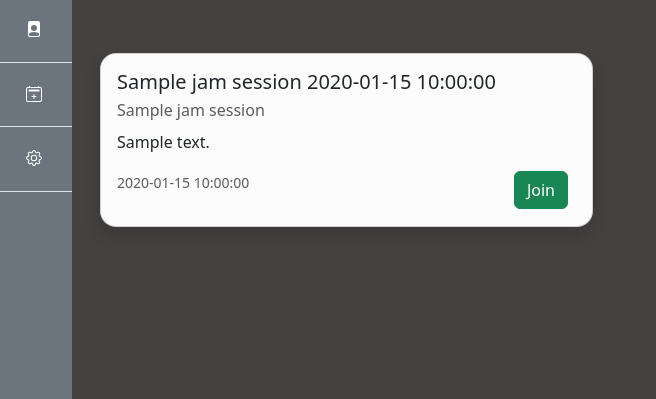
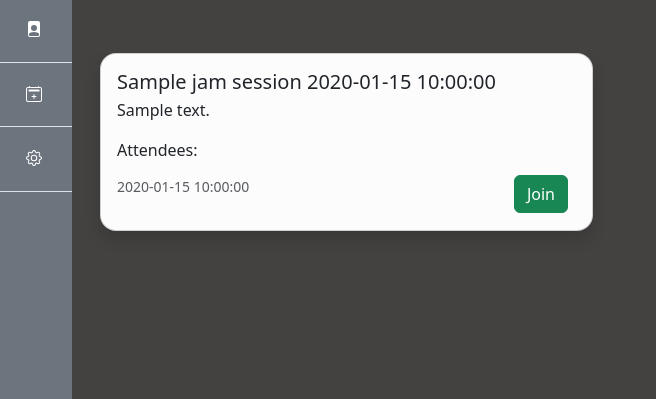
Before and after one commit to RiffRoom/Final-project-ORG_REP, a Flask app: template blueprints/jam_session/templates/jam_sessions.html in a window 1280 px wide; the page is wider, and only the part inside the window is pictured. Shown: the part 92-491 px from the top of that part, without its empty margins (0-656 px from the left). Run offline with Flask 3, Linux system fonts and the light colour scheme; tables that the repository leaves empty hold one stand-in row (values such as "Sample post"); the template is opened without the code that fills it: values that come from a table or form of the project are taken from there, most other values are stand-ins (such as "Sample title", 1, 10 or a date in 2020); some libraries are stand-ins or nearby versions.

Commit message:
Can view and delete a session you have posted

```diff
--- a/blueprints/jam_session/templates/jam_sessions.html
+++ b/blueprints/jam_session/templates/jam_sessions.html
@@ -20,10 +20,11 @@
                 <div class="card bg-light-subtle rounded-4 shadow mb-3 test">
                     <div class="card-body">
                         <h5 class="card-title">{{ jam_session.title}} {% if date_str %} {{date_str}} {% endif %}</h5>
-                        <p class="card-subtitle text-muted">{{jam_session.host_name}}</p>
+                        <p class="card-subtitle text-muted">{{ user_table.query.get(jam_session.host_id).user_name }}</p>
                         <p class="card-text mt-2">{{ jam_session.message }}</p>
+                        <p class="card-text">Attendees: </p>
                         {% for user in party.query.filter_by(session_id=jam_session.id)%}
-                            <p class="card-text mt-2">{{ user_table.query.filter_by(id=user.user_id).first()}}</p>
+                            <p class="card-subtitle">{{ user_table.query.get(user.user_id).user_name}}</p>
                         {% endfor %}
                         <div class="d-flex flex-row justify-content-between align-items-center">
                             <p class="card-text"><small class="text-muted">{{jam_session.date_posted}}</small></p>
```
